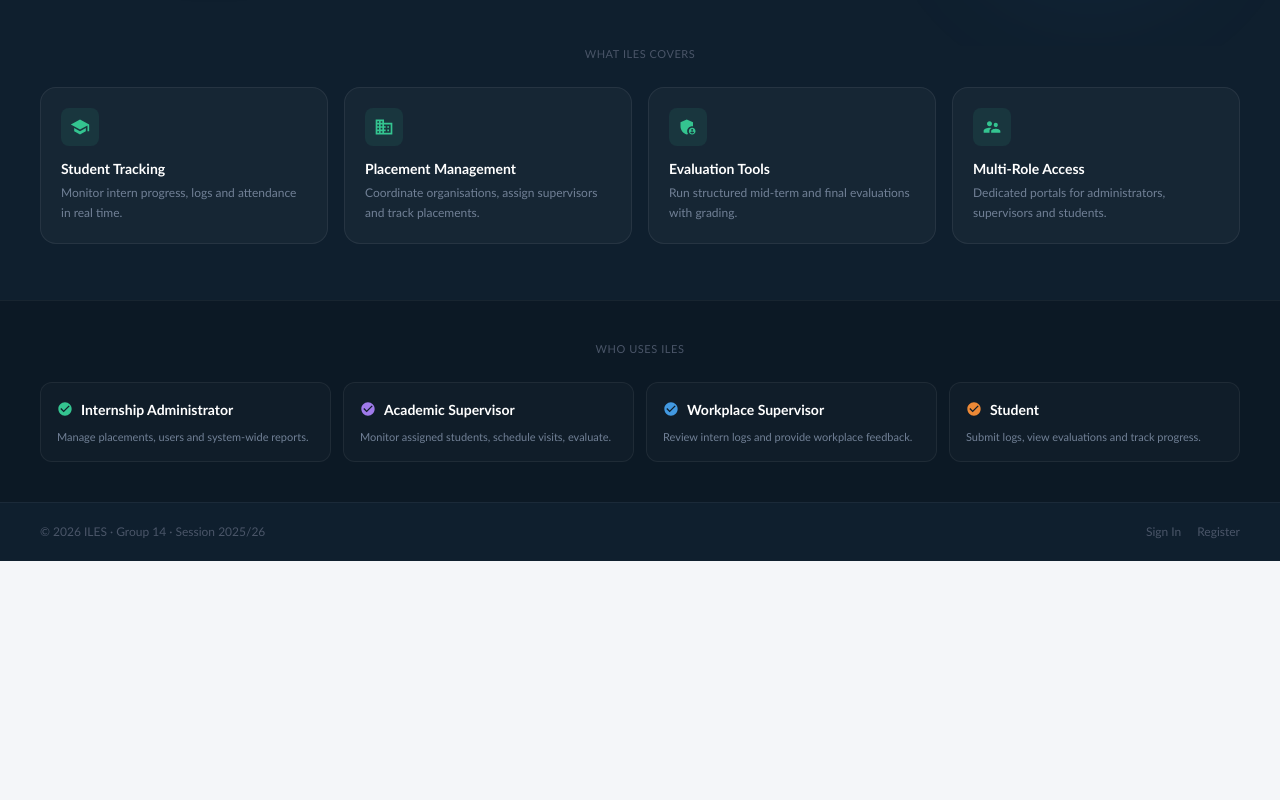
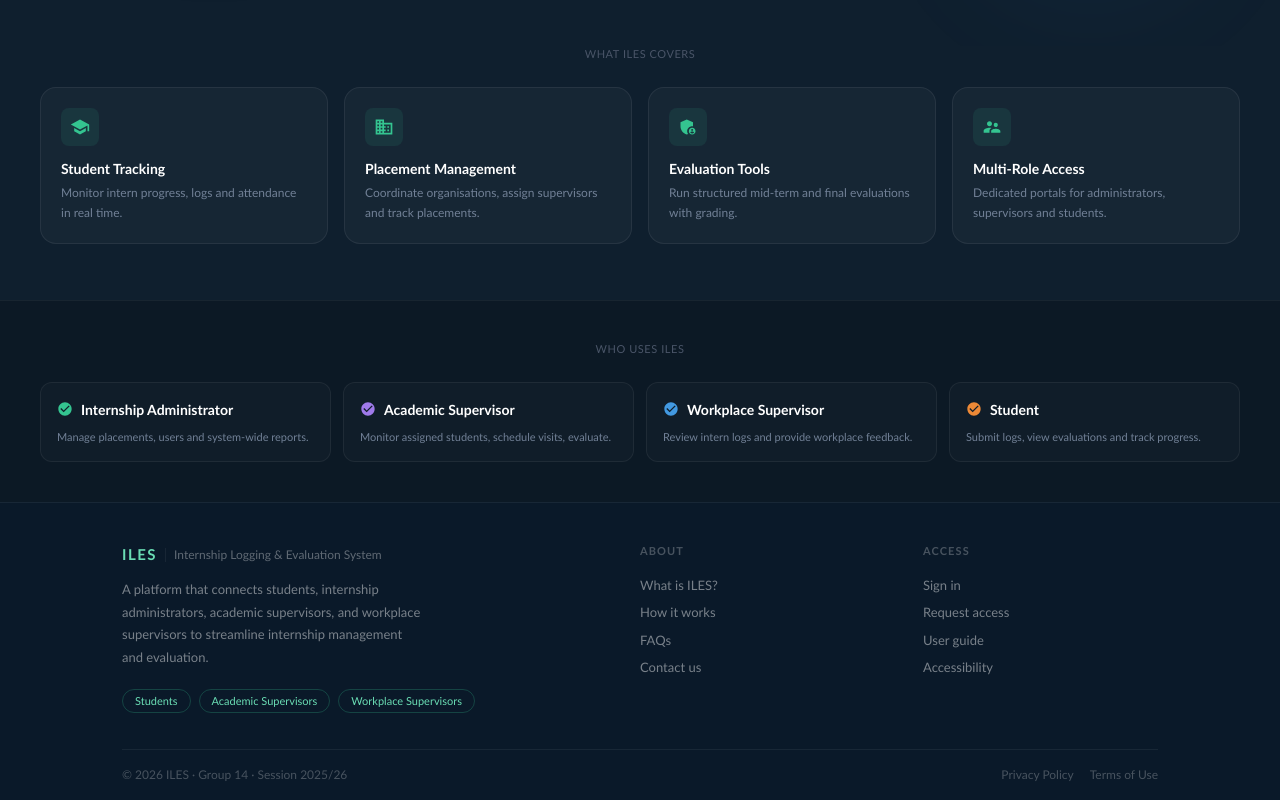
Before and after one commit to SsenyoHens/GROUP14-ILES-PROJECT, a React app in the folder frontend/: page /home in a window 1280 px wide. Shown: the part 495-1295 px from the top of the page. Before the commit the page ends 1056 px from the top, so only its background shows below. Built offline with nearby package versions, Linux system fonts and the light colour scheme; no server answers; the HTML template or start-up script is replaced by a standard one.

Commit message:
modified footer.jsx and home.jsx

```diff
--- a/frontend/src/components/Footer.jsx
+++ b/frontend/src/components/Footer.jsx
@@ -1,28 +1,58 @@
 import { Box, Flex, Text, HStack, Link, Grid, VStack } from '@chakra-ui/react'
 
-function Footer() {
+function Footer({ minimal = false }) {
+
+  // ── Dark footer for Home page (no prop needed — auto-detected via minimal=false)
+  // ── Light footer for admin pages (minimal=true passed from PublicLayout/AdminLayout)
+  const isDark = !minimal
+
+  const bg          = isDark ? '#0a1929'                        : 'white'
+  const borderColor = isDark ? 'rgba(255,255,255,0.06)'         : 'gray.100'
+  const brandColor  = isDark ? 'brand.300'                      : 'blue.600'
+  const subtitleClr = isDark ? 'rgba(255,255,255,0.35)'         : 'gray.400'
+  const bodyClr     = isDark ? 'rgba(255,255,255,0.45)'         : 'gray.500'
+  const headingClr  = isDark ? 'rgba(255,255,255,0.25)'         : 'gray.400'
+  const tagBorder   = isDark ? 'rgba(52,196,144,0.25)'          : 'gray.200'
+  const tagClr      = isDark ? 'brand.300'                      : 'gray.400'
+  const linkHover   = isDark ? 'white'                          : 'gray.800'
+  const bottomClr   = isDark ? 'rgba(255,255,255,0.25)'         : 'gray.400'
+  const bottomBdr   = isDark ? 'rgba(255,255,255,0.06)'         : 'gray.100'
+
   return (
-    <Box as="footer" bg="white" borderTop="0.5px solid" borderColor="gray.100" pt={10}>
+    <Box
+      as="footer"
+      bg={bg}
+      borderTop="1px solid"
+      borderColor={borderColor}
+      pt={minimal ? 6 : 10}
+    >
       <Box maxW="1100px" mx="auto" px={8}>
 
-        <Grid templateColumns={{ base: "1fr", md: "2fr 1fr 1fr" }} gap={12} pb={9}>
+        {!minimal && (
+          <Grid templateColumns={{ base: '1fr', md: '2fr 1fr 1fr' }} gap={12} pb={9}>
 
             {/* Brand */}
             <Box>
               <HStack spacing={2} mb={3}>
-              <Text fontSize="15px" fontWeight="500" letterSpacing="widest" color="blue.600">ILES</Text>
-              <Box w="1px" h="14px" bg="gray.200" />
-              <Text fontSize="12px" color="gray.400">Internship logging & Evaluation System</Text>
+                <Text fontSize="15px" fontWeight="700" letterSpacing="widest" color={brandColor}>
+                  ILES
+                </Text>
+                <Box w="1px" h="14px" bg={borderColor} />
+                <Text fontSize="12px" color={subtitleClr}>
+                  Internship Logging &amp; Evaluation System
+                </Text>
               </HStack>
-            <Text fontSize="13px" color="gray.500" lineHeight="1.75" mb={5} maxW="300px">
-              A platform that connects students, internship administator, academic supervisors, and workplace
-              supervisors to streamline internship management and evaluation.
+              <Text fontSize="13px" color={bodyClr} lineHeight="1.75" mb={5} maxW="300px">
+                A platform that connects students, internship administrators, academic supervisors,
+                and workplace supervisors to streamline internship management and evaluation.
               </Text>
               <HStack spacing={2} flexWrap="wrap">
-              {["Students", "Academic Supervisors", "Workplace Supervisors"].map(role => (
-                <Text key={role} fontSize="11px" px={3} py="3px"
-                  border="0.5px solid" borderColor="gray.200"
-                  borderRadius="full" color="gray.400">
+                {['Students', 'Academic Supervisors', 'Workplace Supervisors'].map(role => (
+                  <Text
+                    key={role} fontSize="11px" px={3} py="3px"
+                    border="1px solid" borderColor={tagBorder}
+                    borderRadius="full" color={tagClr}
+                  >
                     {role}
                   </Text>
                 ))}
@@ -31,40 +61,57 @@ function Footer() {
 
             {/* About */}
             <Box>
-            <Text fontSize="11px" fontWeight="500" letterSpacing="widest"
-              textTransform="uppercase" mb={4}>About</Text>
+              <Text
+                fontSize="11px" fontWeight="600" letterSpacing="widest"
+                textTransform="uppercase" mb={4} color={headingClr}
+              >
+                About
+              </Text>
               <VStack align="start" spacing={2}>
-              {["What is ILES?", "How it works", "FAQs", "Contact us"].map(link => (
-                <Link key={link} href="#" fontSize="13px" color="gray.500"
-                  _hover={{ color: "gray.800" }}>{link}</Link>
+                {['What is ILES?', 'How it works', 'FAQs', 'Contact us'].map(link => (
+                  <Link key={link} href="#" fontSize="13px" color={bodyClr}
+                    _hover={{ color: linkHover }} transition="color 0.15s">
+                    {link}
+                  </Link>
                 ))}
               </VStack>
             </Box>
 
             {/* Access */}
             <Box>
-            <Text fontSize="11px" fontWeight="500" letterSpacing="widest"
-              textTransform="uppercase" mb={4}>Access</Text>
+              <Text
+                fontSize="11px" fontWeight="600" letterSpacing="widest"
+                textTransform="uppercase" mb={4} color={headingClr}
+              >
+                Access
+              </Text>
               <VStack align="start" spacing={2}>
-              {["Sign in", "Request access", "User guide", "Accessibility"].map(link => (
-                <Link key={link} href="#" fontSize="13px" color="gray.500"
-                  _hover={{ color: "gray.800" }}>{link}</Link>
+                {['Sign in', 'Request access', 'User guide', 'Accessibility'].map(link => (
+                  <Link key={link} href="#" fontSize="13px" color={bodyClr}
+                    _hover={{ color: linkHover }} transition="color 0.15s">
+                    {link}
+                  </Link>
                 ))}
               </VStack>
             </Box>
 
           </Grid>
+        )}
 
         {/* Bottom bar */}
-        <Flex borderTop="0.5px solid" borderColor="gray.100"
-          py={4} justify="space-between" align="center" flexWrap="wrap" gap={3}>
-          <Text fontSize="12px" color="gray.400">
+        <Flex
+          borderTop="1px solid" borderColor={bottomBdr}
+          py={4} justify="space-between" align="center" flexWrap="wrap" gap={3}
+        >
+          <Text fontSize="12px" color={bottomClr}>
             © {new Date().getFullYear()} ILES · Group 14 · Session 2025/26
           </Text>
           <HStack spacing={4}>
-            {["Privacy Policy", "Terms of Use"].map(label => (
-              <Link key={label} href="#" fontSize="12px" color="gray.400"
-                _hover={{ color: "gray.600" }}>{label}</Link>
+            {['Privacy Policy', 'Terms of Use'].map(label => (
+              <Link key={label} href="#" fontSize="12px" color={bottomClr}
+                _hover={{ color: linkHover }} transition="color 0.15s">
+                {label}
+              </Link>
             ))}
           </HStack>
         </Flex>
--- a/frontend/src/pages/Home.jsx
+++ b/frontend/src/pages/Home.jsx
@@ -7,6 +7,7 @@ import {
   MdSchool, MdBusiness, MdAdminPanelSettings, MdSupervisorAccount,
   MdCheckCircle, MdArrowForward, MdLock,
 } from 'react-icons/md'
+import Footer from '../components/Footer'
 
 const FEATURES = [
   { icon: MdSchool,             label: 'Student Tracking',      desc: 'Monitor intern progress, logs and attendance in real time.'        },
@@ -176,21 +177,7 @@ function Home() {
       </Box>
 
       {/* ── Footer ── */}
-      <Flex
-        px={{ base: 5, md: 10 }} py={5}
-        borderTop="1px solid rgba(255,255,255,0.05)"
-        justify="space-between" align="center" flexWrap="wrap" gap={3}
-      >
-        <Text fontSize="12px" color="gray.600">
-          © {new Date().getFullYear()} ILES · Group 14 · Session 2025/26
-        </Text>
-        <HStack spacing={4}>
-          <Link as={RouterLink} to="/login" fontSize="12px" color="gray.600"
-            _hover={{ color: 'brand.300' }}>Sign In</Link>
-          <Link as={RouterLink} to="/register" fontSize="12px" color="gray.600"
-            _hover={{ color: 'brand.300' }}>Register</Link>
-        </HStack>
-      </Flex>
+      <Footer />
 
     </Flex>
   )
```
Lines whose indentation alone changed are shown as unchanged.
